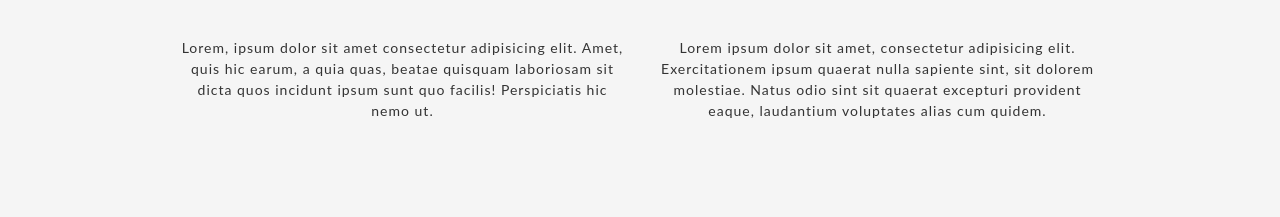
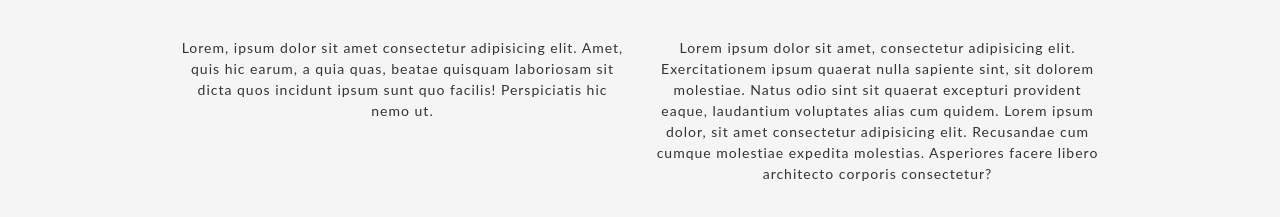
Before and after one commit to Haris2303/haris2303.github.io, a plain HTML site: page index.html in a window 1280 px wide. Shown: the part 745-962 px from the top of the page. Drawn offline with nearby package versions, Linux system fonts and the light colour scheme; a web font is replaced by a local one.

Commit message:
Menambahkan paragraf baru

```diff
--- a/index.html
+++ b/index.html
@@ -72,7 +72,8 @@
                     <p>Lorem, ipsum dolor sit amet consectetur adipisicing elit. Amet, quis hic earum, a quia quas, beatae quisquam laboriosam sit dicta quos incidunt ipsum sunt quo facilis! Perspiciatis hic nemo ut.</p>
                 </div>
                 <div class="col-md-5">
-                    <p>Lorem ipsum dolor sit amet, consectetur adipisicing elit. Exercitationem ipsum quaerat nulla sapiente sint, sit dolorem molestiae. Natus odio sint sit quaerat excepturi provident eaque, laudantium voluptates alias cum quidem.</p>
+                    <p>Lorem ipsum dolor sit amet, consectetur adipisicing elit. Exercitationem ipsum quaerat nulla sapiente sint, sit dolorem molestiae. Natus odio sint sit quaerat excepturi provident eaque, laudantium voluptates alias cum quidem. Lorem ipsum dolor, sit amet consectetur adipisicing elit. Recusandae cum cumque molestiae expedita molestias. Asperiores facere libero architecto corporis consectetur?
+                    </p>
                 </div>
             </div>
         </div>
```
